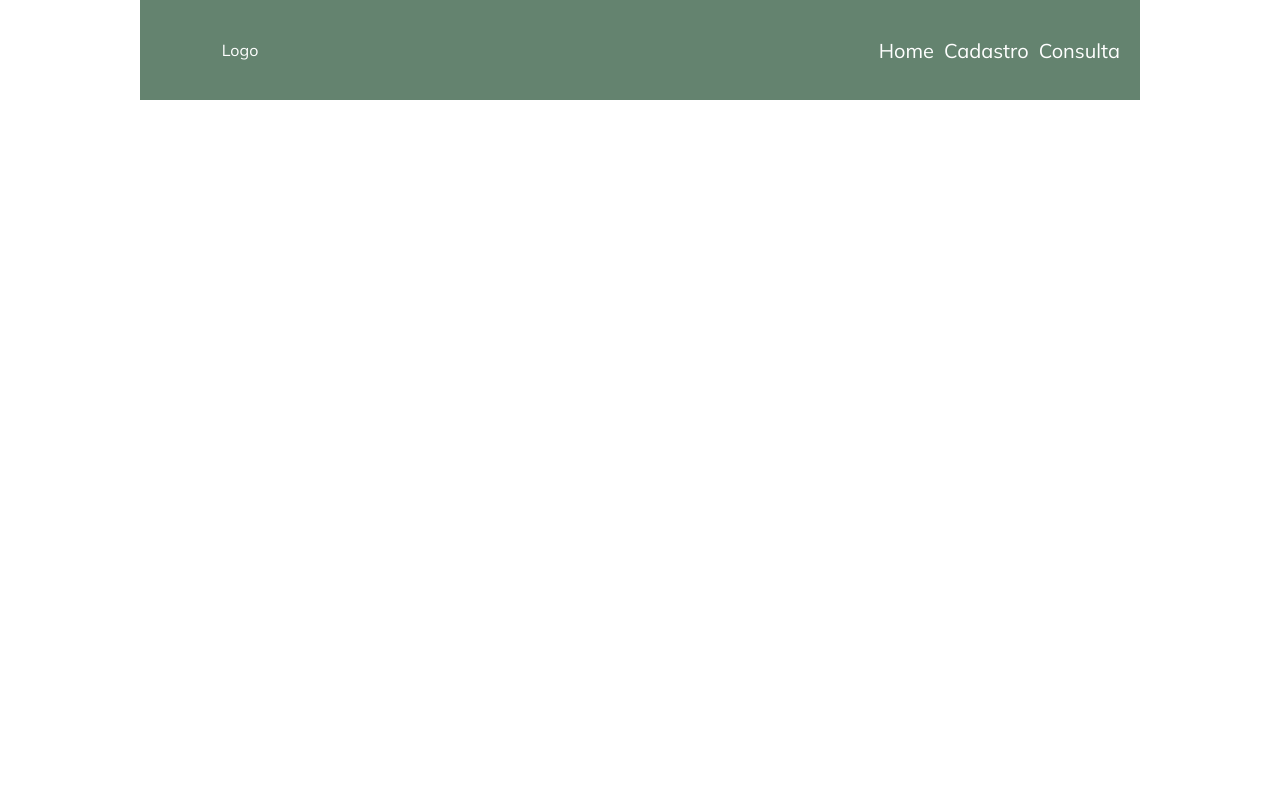
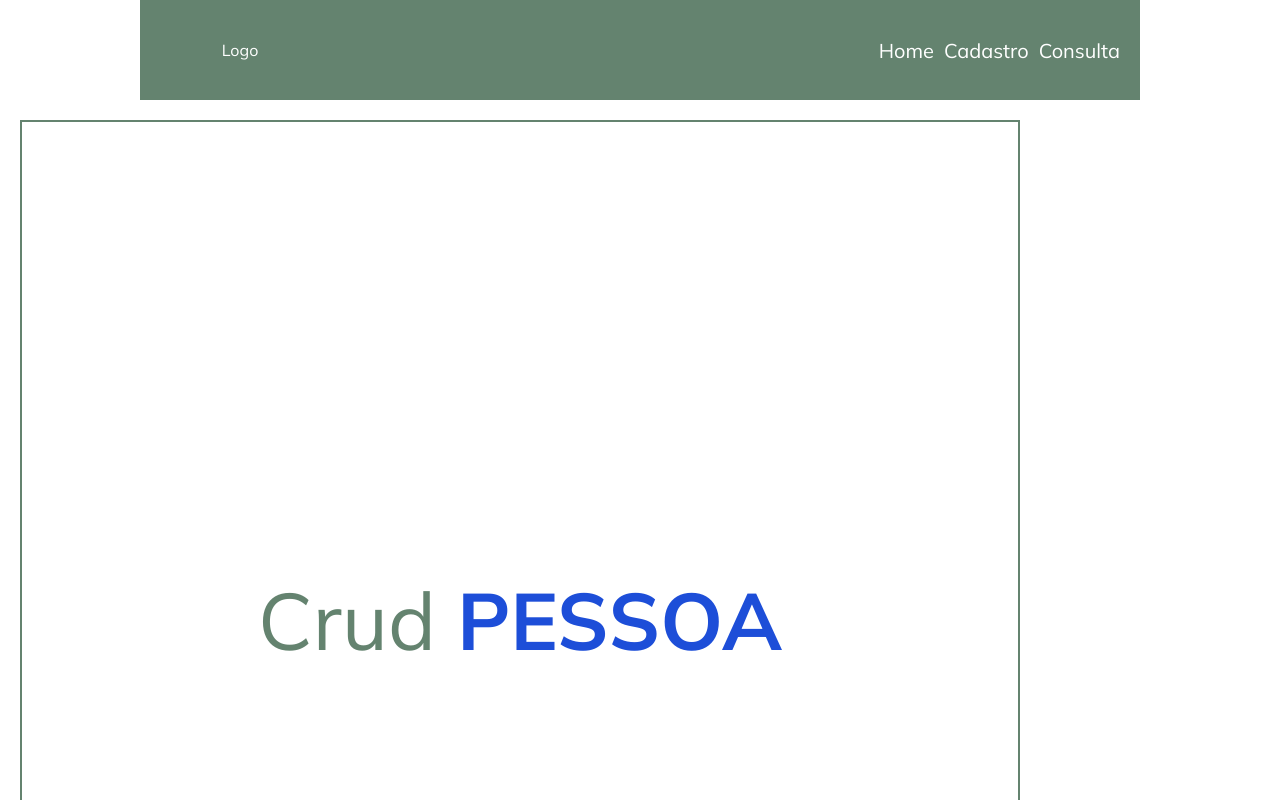
Before and after one commit to izazh2/-crud_pessoas, an Angular app: page /home in a window 1280 px wide. Before the commit this address led to /. Shown: the top 800 px of the page. Built offline with nearby package versions, Linux system fonts and the light colour scheme.

Commit message:
diversas alterações no arquivo src/app/app.routes.ts

```diff
--- a/src/app/app.routes.ts
+++ b/src/app/app.routes.ts
@@ -1,3 +1,23 @@
 import { Routes } from '@angular/router';
 
-export const routes: Routes = [];
+import { Formulario } from './component/formulario/formulario';
+import { HomeComponent } from './component/home-component/home-component';
+
+
+export const routes: Routes = [
+    {
+        path: '',
+        redirectTo: 'home',
+        pathMatch : 'full'
+    },
+
+    {
+        path: 'home',
+        component : HomeComponent
+    },
+
+    {
+        path: 'cadastro',
+        component: Formulario
+    }
+];
--- a/src/app/component/home-component/home-component.html
+++ b/src/app/component/home-component/home-component.html
@@ -1 +1,5 @@
-<p>home-component works!</p>
+<div id="div-home">
+    <span>Crud
+        <span id="titio-pessoa">PESSOA</span>
+    </span>
+</div>
```
